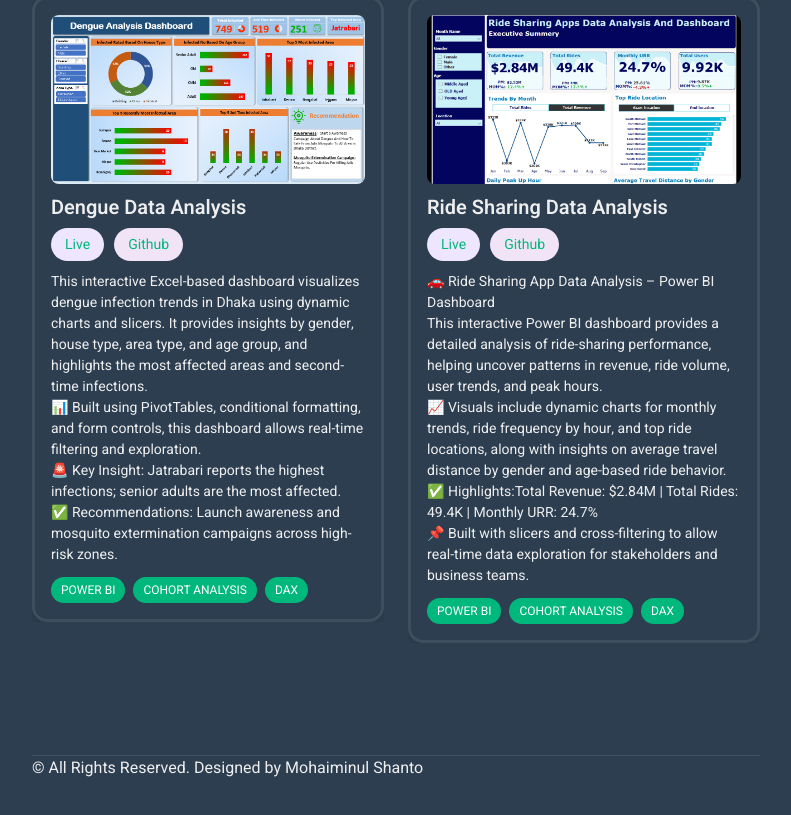
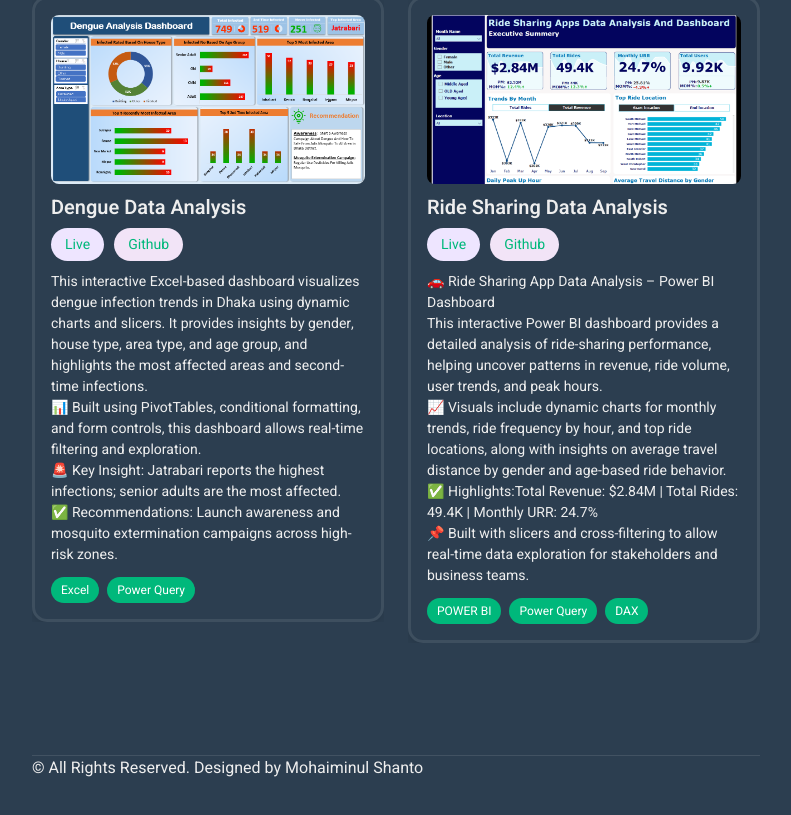
Before and after one commit to shanto-mohaiminul/Myportfolio, a plain HTML site: page index.html in a window 1280 px wide. Shown: the part 1700-2515 px from the top of the page, without its empty margins (438-1229 px from the left). Drawn offline with nearby package versions, Linux system fonts and the light colour scheme.

Commit message:
Update index.html

```diff
--- a/index.html
+++ b/index.html
@@ -307,9 +307,8 @@ Let’s connect and explore how we can use data to shape a smarter, more efficie
                                                     <br>🚨 Key Insight: Jatrabari reports the highest infections; senior adults are the most affected.
                                                     <br>✅ Recommendations: Launch awareness and mosquito extermination campaigns across high-risk zones.</p>
                                                 <div class="port-tech-tags">
-                                                    <span>POWER BI</span>
-                                                    <span>COHORT ANALYSIS</span>
-                                                    <span>DAX</span>
+                                                    <span>Excel</span>
+                                                    <span>Power Query</span>
                                                 </div>
                                                 <!--<div class="portfolio-btn d-flex align-items-center justify-content-center">
                                                     <a href="img/portfolio-1.jpg" data-lightbox="portfolio">
@@ -339,7 +338,7 @@ Let’s connect and explore how we can use data to shape a smarter, more efficie
                                                 </p>
                                                 <div class="port-tech-tags">
                                                     <span>POWER BI</span>
-                                                    <span>COHORT ANALYSIS</span>
+                                                    <span>Power Query</span>
                                                     <span>DAX</span>
                                                 </div>
                                                 <!--<div class="portfolio-btn d-flex align-items-center justify-content-center">
```
